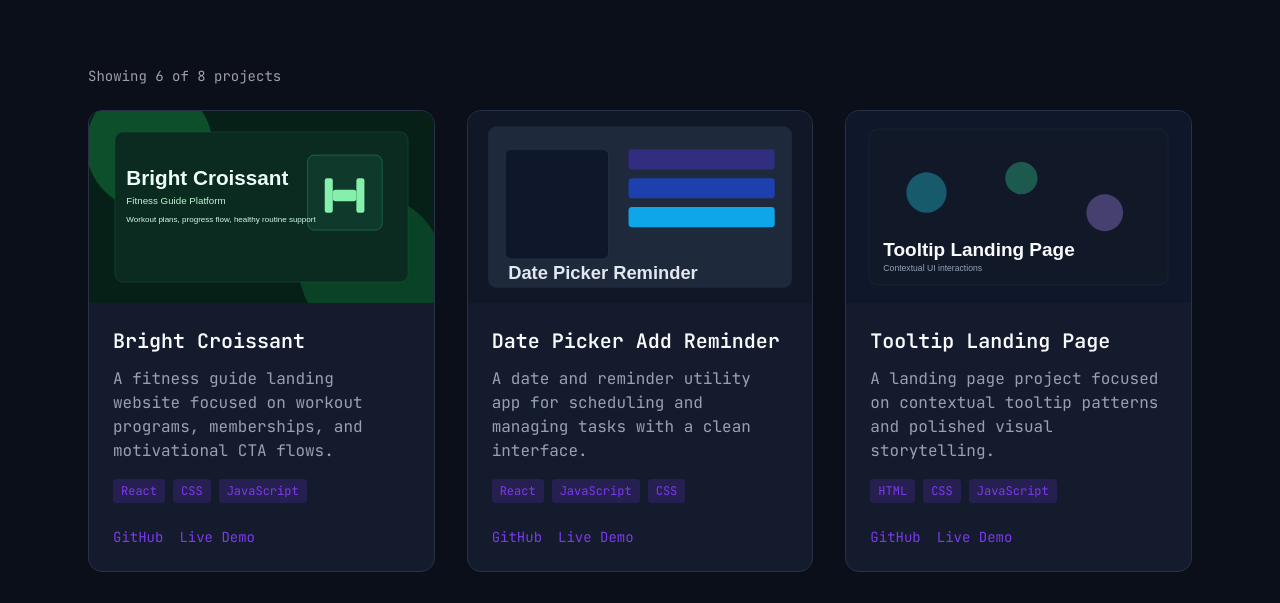
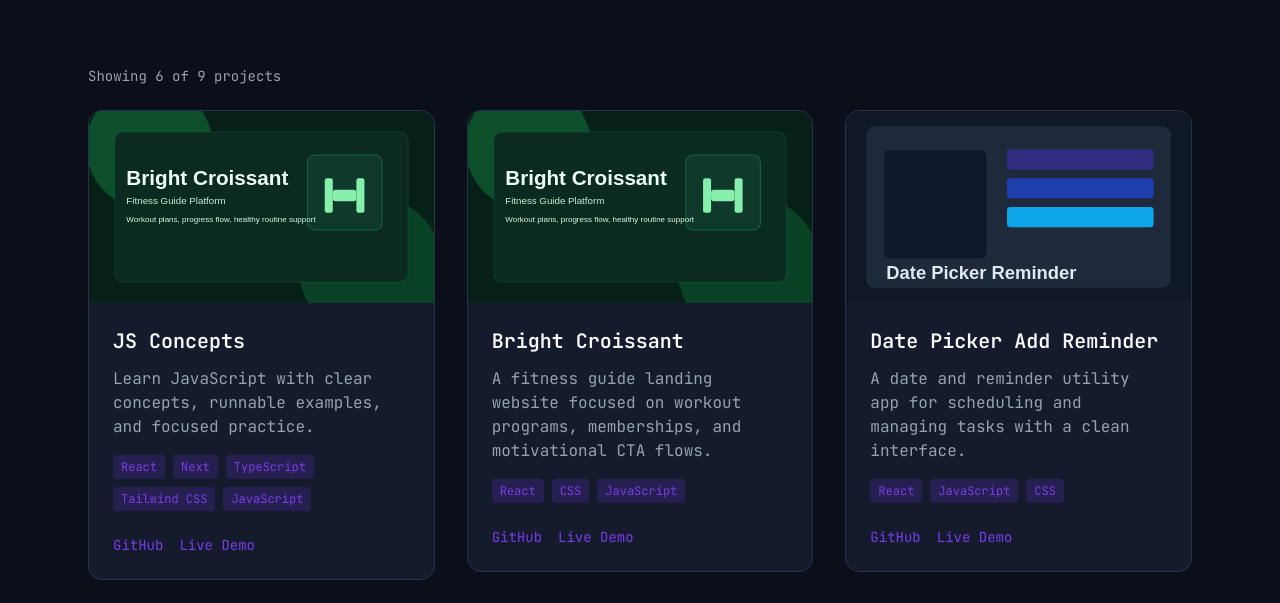
Before and after one commit to surya489/my-portfolio, a Next.js app: page /projects in a window 1280 px wide. Shown: the part 275-878 px from the top of the page. Built offline with nearby package versions, Linux system fonts and the light colour scheme; no server answers.

Commit message:
feat : new project added

```diff
--- a/src/data/projects.ts
+++ b/src/data/projects.ts
@@ -20,6 +20,50 @@ export type Project = {
 };
 
 export const projects: Project[] = [
+  {
+    slug: "surya-js-learning",
+    title: "JS Concepts",
+    image: "/projects/bright-croissant.svg",
+    description:
+      "Learn JavaScript with clear concepts, runnable examples, and focused practice.",
+    tech: ["React", "Next", "TypeScript", "Tailwind CSS", "JavaScript"],
+    github: "https://github.com/surya489/surya-js-journey",
+    demo: "https://surya-js-journey-rcut.vercel.app",
+    content: `
+      Surya JS Journey is an interactive learning platform I built while preparing for frontend interviews.
+      Instead of simply taking notes, I wanted to learn JavaScript by implementing concepts and experimenting with real code.
+
+      The platform organizes JavaScript fundamentals into structured sections where users can explore concepts,
+      run code examples, solve challenges, and visualize how JavaScript works internally.
+
+      It focuses on making learning practical and interactive, helping developers strengthen their understanding
+      of JavaScript fundamentals through hands-on experimentation.
+    `,
+    highlights: [
+      "Interactive JavaScript concepts with runnable examples",
+      "Built-in playground using Monaco Editor for real-time experimentation",
+      "Event loop visualizer demonstrating call stack, microtask queue, and macrotask queue",
+    ],
+    caseStudy: {
+      problem:
+        "While preparing for frontend interviews, I noticed that traditional note-taking was not helping me deeply understand JavaScript concepts. I wanted a more interactive way to study where I could implement ideas, experiment with code, and visualize how JavaScript actually executes.",
+
+      approach: [
+        "Designed a learning workflow where users first study a concept, then experiment with code in a playground, and finally reinforce understanding through challenges.",
+        "Built the platform using Next.js App Router with React components and Tailwind CSS for a clean, developer-focused UI.",
+        "Integrated Monaco Editor to provide a code editor experience similar to VS Code for running and experimenting with JavaScript snippets.",
+      ],
+      challenges: [
+        "Designing a simple but effective UI that keeps learners focused on concepts without overwhelming them.",
+        "Structuring the content so concepts, examples, and interactive tools work together smoothly.",
+      ],
+      results: [
+        "Created a developer-focused learning platform that combines theory with hands-on experimentation.",
+        "Improved my own understanding of JavaScript internals while building the platform.",
+        "Developed stronger frontend architecture, UI/UX design thinking, and problem-solving skills.",
+      ],
+    },
+  },
   {
     slug: "bright-croissant",
     title: "Bright Croissant",
```
